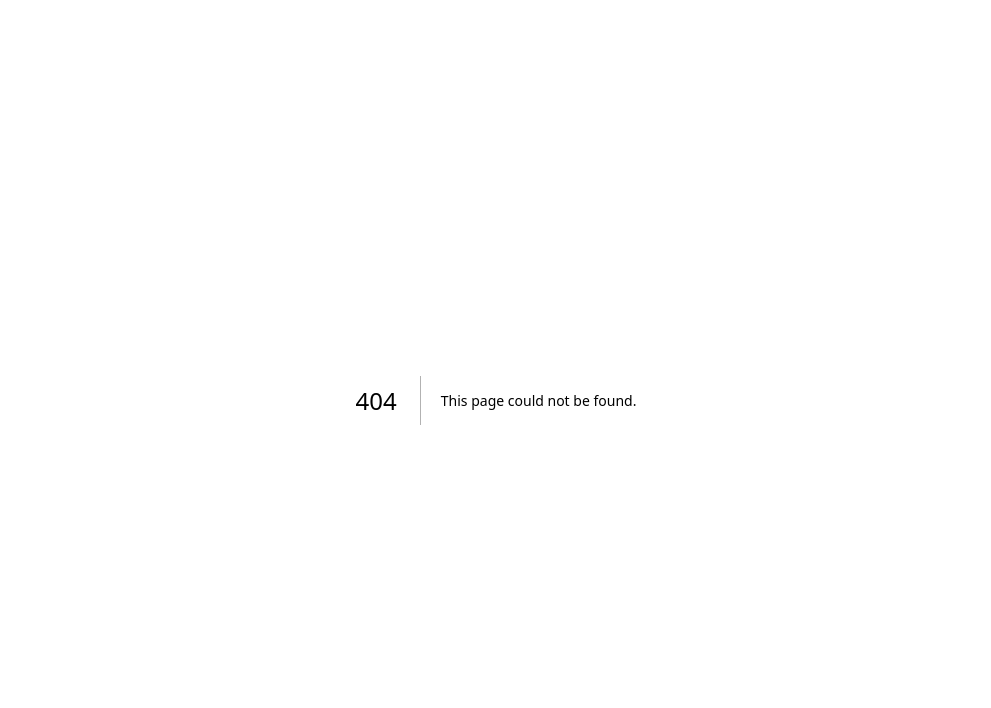
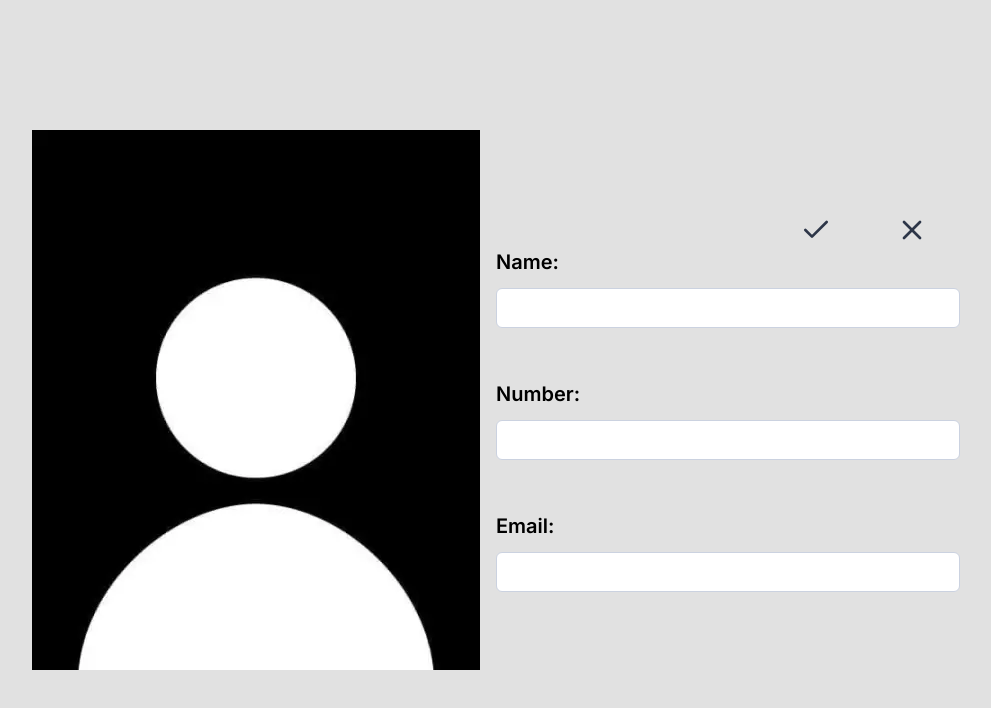
Before and after one commit to David7777-ops/phonebook-nextjs-expressjs, a Next.js app in the folder app/: page /new in a window 1280 px wide. Before the commit this address had no page. Shown: the top 708 px of the page, without its empty margins (144-1135 px from the left). Built offline with nearby package versions, Linux system fonts and the light colour scheme.

Commit message:
app:feat: created new contact page

```diff
--- /dev/null
+++ b/app/src/app/(app)/new/page.tsx
@@ -0,0 +1,46 @@
+"use client";
+import React from "react";
+import { Label } from "@/components/label";
+import { Input } from "@/components/input";
+import { ImageUploadButton } from "@/components/image-upload-button";
+import { Button } from "@/components/button";
+import { Check, X } from "lucide-react";
+
+const Page = () => {
+  const handleFile = (file: File) => {
+    console.log("here", file.name);
+  };
+  return (
+    <div className="flex justify-center items-center py-24 px-44 bg-background min-h-screen w-full">
+      <div className="flex flex-1">
+        <ImageUploadButton handleFile={handleFile} />
+      </div>
+      <div className="flex flex-col flex-1 relative">
+        <div className="flex self-end">
+          <Button variant="ghost" size="lg">
+            <Check className="w-8 h-8" />
+          </Button>
+          <Button variant="ghost" size="lg">
+            <X className="w-8 h-8" />
+          </Button>
+        </div>
+        <div className="flex flex-col gap-14">
+          <div className="flex flex-col gap-4">
+            <Label htmlFor="name">Name:</Label>
+            <Input id="name" type="text" />
+          </div>
+          <div className="flex flex-col gap-4">
+            <Label htmlFor="phone">Number:</Label>
+            <Input id="phone" type="text" />
+          </div>
+          <div className="flex flex-col gap-4">
+            <Label htmlFor="email">Email:</Label>
+            <Input id="email" type="email" />
+          </div>
+        </div>
+      </div>
+    </div>
+  );
+};
+
+export default Page;
--- a/app/src/components/button.tsx
+++ b/app/src/components/button.tsx
@@ -8,9 +8,11 @@ const buttonVariants = cva(
     variants: {
       variant: {
         default: "bg-primary text-white hover:bg-taxi hover:text-primary",
+        ghost: "bg-transparent text-[#2D3648]",
       },
       size: {
         default: "h-10 px-6 py-4",
+        lg: "h-11 px-8",
       },
     },
     defaultVariants: {
@@ -30,7 +32,7 @@ const Button = React.forwardRef<HTMLButtonElement, ButtonProps>(
   ({ className, variant, size, ...props }, ref) => {
     return (
       <button
-        className={classNames(buttonVariants({ variant, className }))}
+        className={classNames(buttonVariants({ variant, className, size }))}
         ref={ref}
         {...props}
       />
--- /dev/null
+++ b/app/src/components/image-upload-button.tsx
@@ -0,0 +1,44 @@
+"use client";
+import Image from "next/image";
+import { ChangeEventHandler, MouseEventHandler, useRef } from "react";
+
+export const ImageUploadButton = ({
+  handleFile,
+}: {
+  handleFile: (file: File) => void;
+}) => {
+  const hiddenFileInput = useRef<HTMLInputElement | null>(null);
+
+  const handleClick: MouseEventHandler<HTMLButtonElement> = (event) => {
+    hiddenFileInput?.current?.click();
+  };
+
+  const handleChange: ChangeEventHandler<HTMLInputElement> = (event) => {
+    if (event.target.files) {
+      const fileUploaded = event.target.files[0];
+      handleFile(fileUploaded);
+    }
+  };
+  return (
+    <>
+      <button className="relative group" onClick={handleClick}>
+        <p className="group-hover:opacity-100 transition-all delay-75 ease-in-out absolute text-white top-16 left-[134px] text-left text-4xl font-semibold opacity-0">
+          Add Photo
+        </p>
+        <Image
+          src="/person.webp"
+          width="448"
+          height="540"
+          alt="add photo button"
+        />
+      </button>
+      <input
+        type="file"
+        accept="image/*"
+        onChange={handleChange}
+        ref={hiddenFileInput}
+        style={{ display: "none" }}
+      />
+    </>
+  );
+};
--- a/app/src/components/input.tsx
+++ b/app/src/components/input.tsx
@@ -22,7 +22,7 @@ const Input = React.forwardRef<HTMLInputElement, InputProps>(
         <input
           type={inputType}
           className={classNames(
-            "flex h-10 w-full rounded-md border border-muted bg-transparent px-3 py-2 text-[16px] placeholder:italic",
+            "flex h-10 w-full rounded-md border border-muted bg-white px-3 py-2 text-[16px] placeholder:italic",
             className
           )}
           ref={ref}
```
Also changed, not shown: app/public/person.webp (added).
